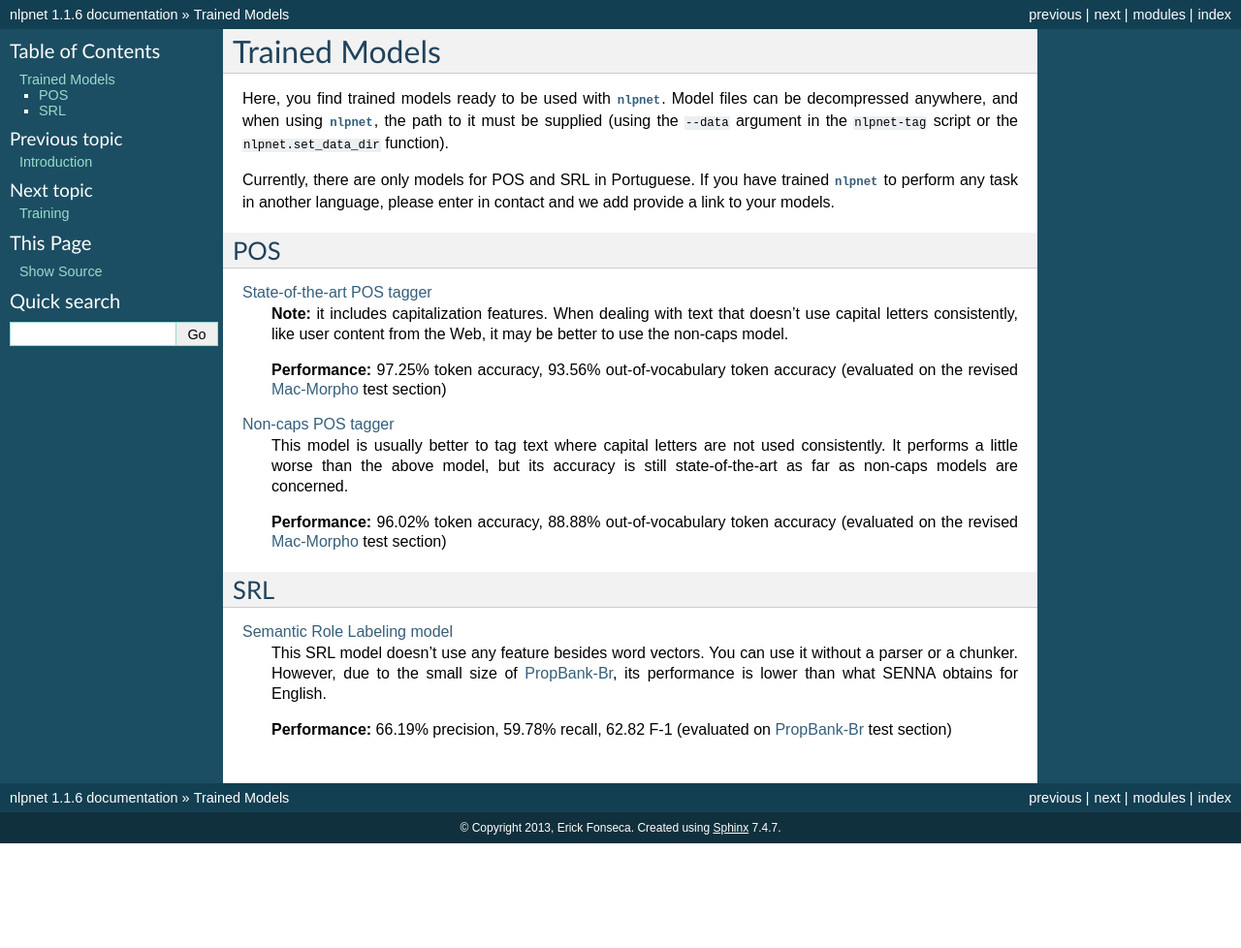
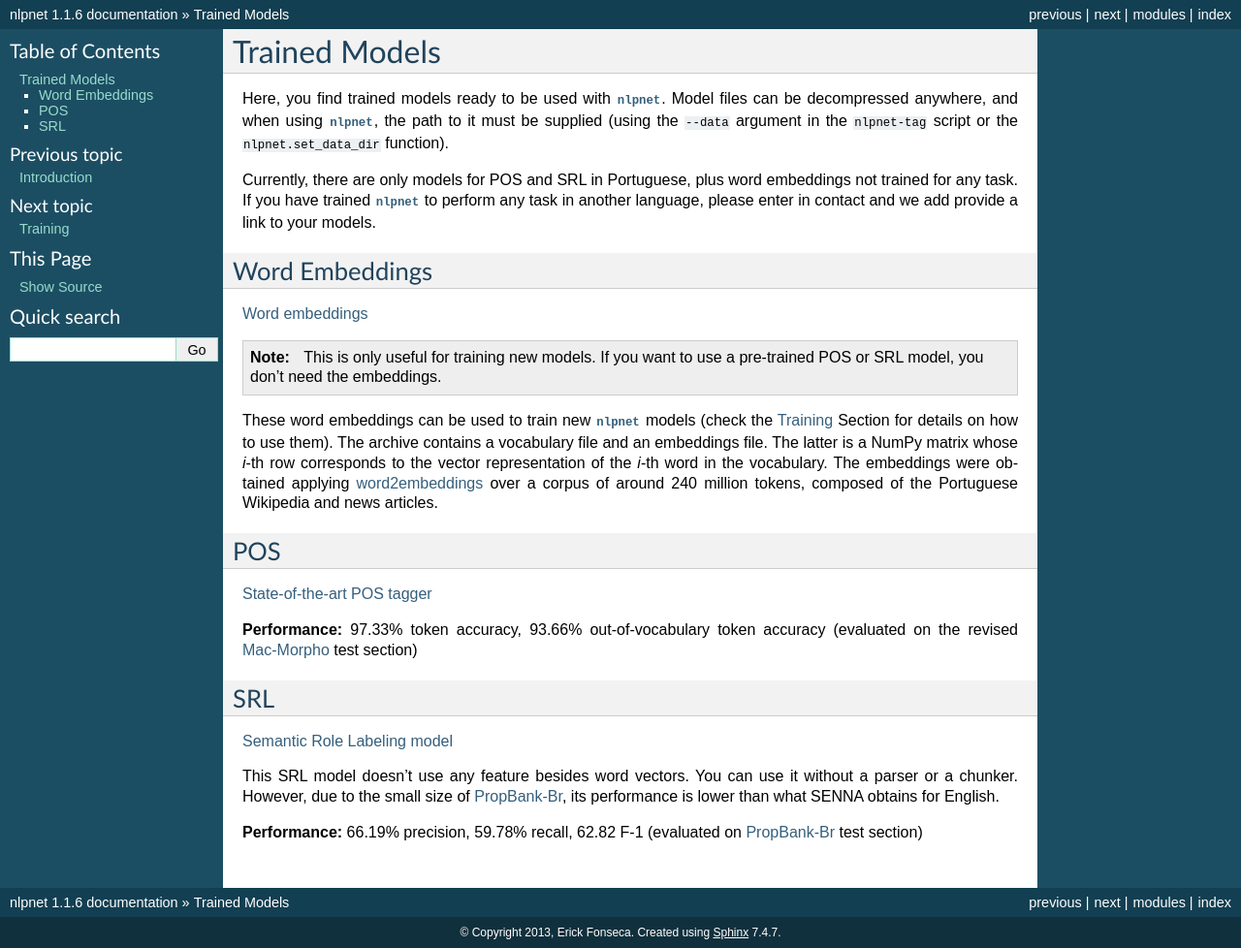
Before and after one commit to erickrf/nlpnet, a Sphinx documentation site: the page built from docs/models.rst, in a window 1280 px wide. Shown: the whole page at 97% size. Built offline with Sphinx 7.4.7, drawn with Linux system fonts in a browser that asks for light colours; formulas are drawn with MathJax 3; before the commit the page ends 900 px from its top, so only the background shows below that.

Commit message:
updated model page in the docs

```diff
--- a/docs/models.rst
+++ b/docs/models.rst
@@ -4,29 +4,37 @@ Trained Models
 
 Here, you find trained models ready to be used with :mod:`nlpnet`. Model files can be decompressed anywhere, and when using :mod:`nlpnet`, the path to it must be supplied (using the ``--data`` argument in the ``nlpnet-tag`` script or the ``nlpnet.set_data_dir`` function).
 
-Currently, there are only models for POS and SRL in Portuguese. If you have trained :mod:`nlpnet` to perform any task in another language, please enter in contact and we add provide a link to your models.
+Currently, there are only models for POS and SRL in Portuguese, plus word embeddings not trained for any task. If you have trained :mod:`nlpnet` to perform any task in another language, please enter in contact and we add provide a link to your models.
+
+Word Embeddings
+===============
+
+`Word embeddings <data/embeddings-pt.tgz>`_
+
+.. note::
+  This is only useful for training new models. If you want to use a pre-trained POS or SRL model, you don't need the embeddings.
+
+These word embeddings can be used to train new :mod:`nlpnet` models (check the :ref:`training` Section for details on how to use them). The archive contains a vocabulary file and an embeddings file. The latter is a NumPy matrix whose *i*-th row corresponds to the vector representation of the *i*-th word in the vocabulary. The embeddings were obtained applying `word2embeddings`_ over a corpus of around 240 million tokens, composed of the Portuguese Wikipedia and news articles.
+
+.. _`word2embeddings`: https://bitbucket.org/aboSamoor/word2embeddings
 
 POS
 ===
 
-`State-of-the-art POS tagger <http://nilc.icmc.usp.br/nlpnet/nlpnet-pos.zip>`_
-  **Note:** it includes capitalization features. When dealing with text that doesn't use capital letters consistently, like user content from the Web, it may be better to use the non-caps model.
+`State-of-the-art POS tagger <data/pos-pt.tgz>`_
 
-  **Performance:** 97.25% token accuracy, 93.56% out-of-vocabulary token accuracy (evaluated on the revised `Mac-Morpho`_ test section)
+**Performance:** 97.33% token accuracy, 93.66% out-of-vocabulary token accuracy (evaluated on the revised `Mac-Morpho`_ test section)
 
-`Non-caps POS tagger <http://nilc.icmc.usp.br/nlpnet/nlpnet-pos-nocaps.zip>`_
-  This model is usually better to tag text where capital letters are not used consistently. It performs a little worse than the above model, but its accuracy is still state-of-the-art as far as non-caps models are concerned.
-
-  **Performance:** 96.02% token accuracy, 88.88% out-of-vocabulary token accuracy (evaluated on the revised `Mac-Morpho`_ test section)
 
 .. _`Mac-Morpho`: http://nilc.icmc.usp.br/macmorpho
 
 SRL
 ===
 
-`Semantic Role Labeling model <http://nilc.icmc.usp.br/nlpnet/nlpnet-srl.zip>`_
-  This SRL model doesn't use any feature besides word vectors. You can use it without a parser or a chunker. However, due to the small size of `PropBank-Br`_, its performance is lower than what SENNA obtains for English.
+`Semantic Role Labeling model <data/srl-pt.tgz>`_
 
-  **Performance:** 66.19% precision, 59.78% recall, 62.82 F-1 (evaluated on `PropBank-Br`_ test section)
+This SRL model doesn't use any feature besides word vectors. You can use it without a parser or a chunker. However, due to the small size of `PropBank-Br`_, its performance is lower than what SENNA obtains for English.
+
+**Performance:** 66.19% precision, 59.78% recall, 62.82 F-1 (evaluated on `PropBank-Br`_ test section)
 
 .. _`PropBank-Br`: http://www.nilc.icmc.usp.br/portlex/index.php/en/projects/propbankbringl
```
